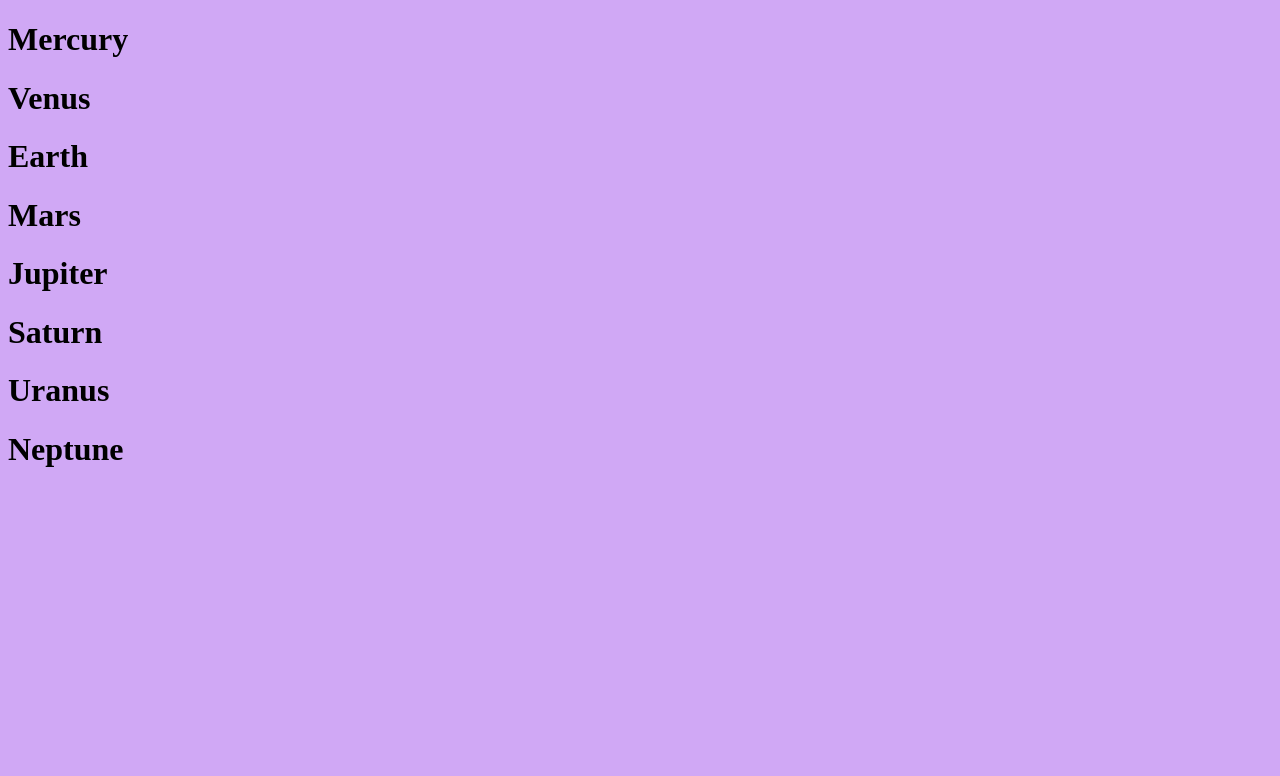
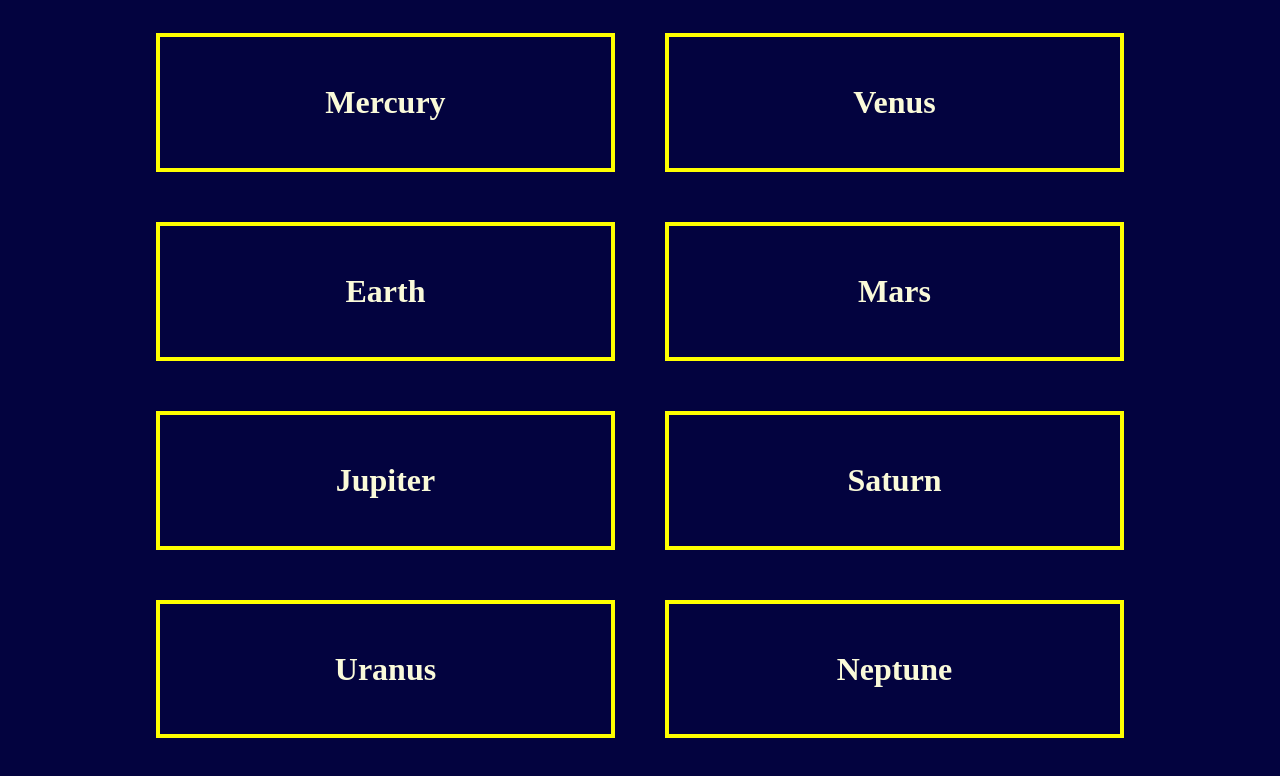
Before and after one commit to aliciazaludova/solar-system, a plain HTML site: page index.html in a window 1280 px wide. Drawn offline with Linux system fonts and the light colour scheme.

Commit message:
added class planet for basic styling

```diff
--- a/main.css
+++ b/main.css
@@ -1,3 +1,18 @@
 body {
-    background-color: rgb(208, 168, 245);
+    background-color: rgb(3, 3, 63);
+    color: rgb(250, 250, 217);
 }
+
+#planets {
+    display: flex;
+    flex-wrap: wrap;
+    justify-content: center;
+}
+
+.planet {
+    text-align: center;
+    border: 4px solid yellow;
+    margin: 2%;
+    padding: 2%;
+    width: 400px;
+}
--- a/main.js
+++ b/main.js
@@ -22,7 +22,9 @@ function executeThisCodeAfterFileLoaded () {
 const buildDomString = (array) => {
     let domString = "";
     array.forEach((planet) => {
+        domString += `<div class="planet">`
         domString += `<h1>${planet.name}</h1>`;
+        domString += `</div>`;
     })
     printToDom(domString, "planets");
 }
```
